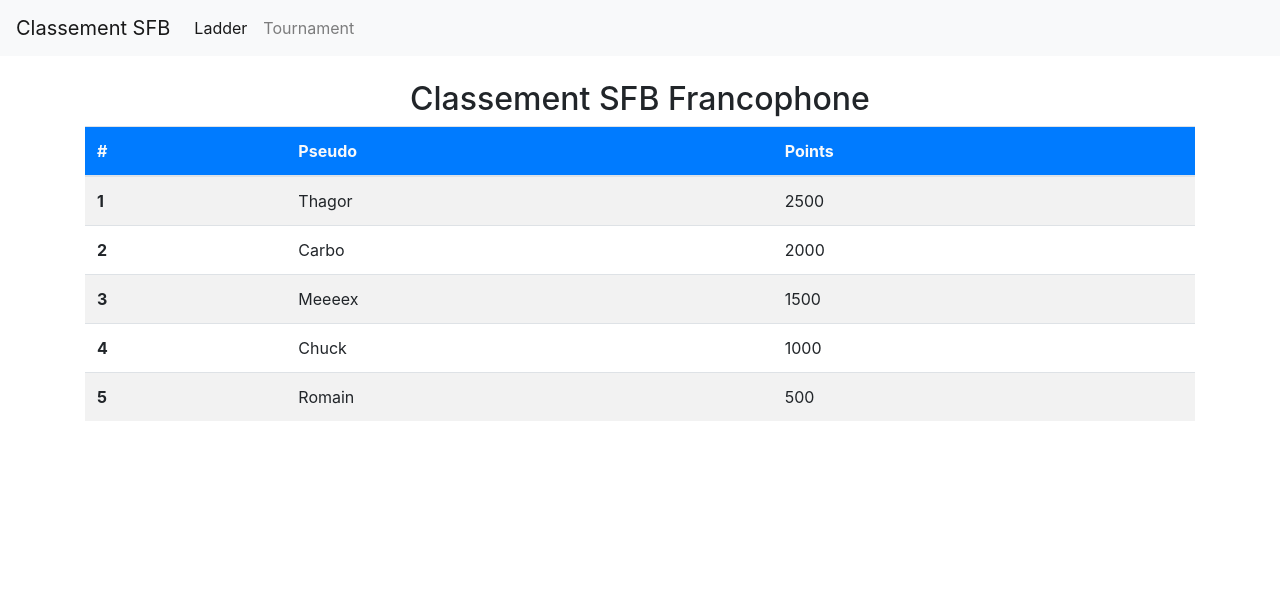
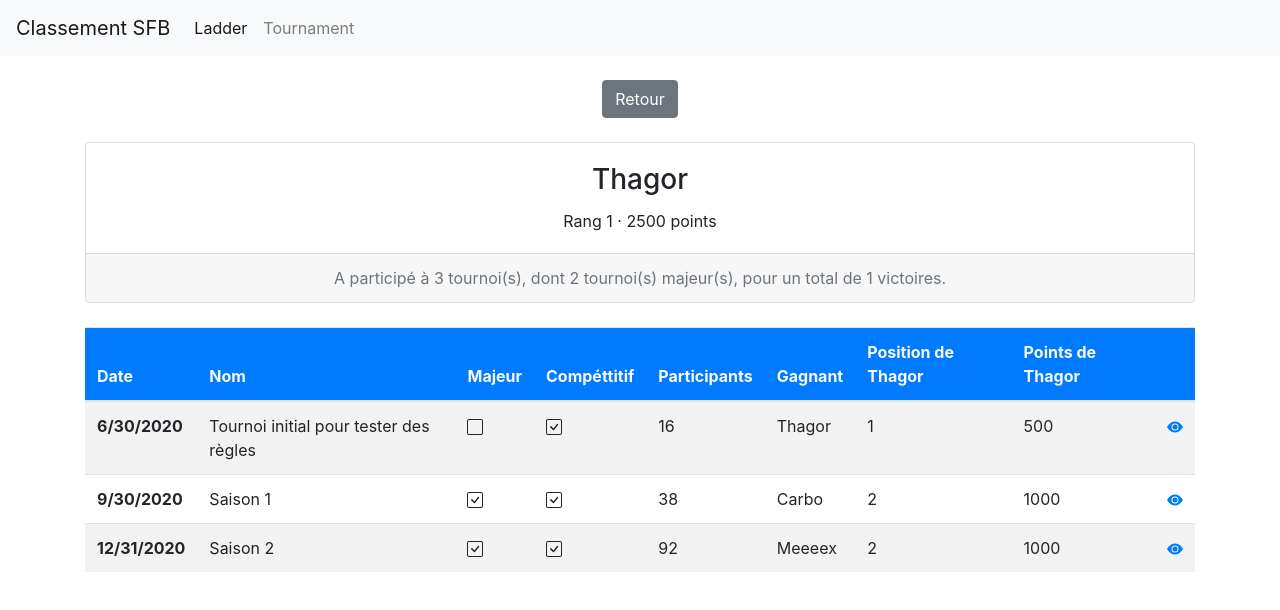
Before and after one commit to malexandre/sfb-ranking, a React (Create React App) app: page /ladder/1 in a window 1280 px wide. Shown: the top 610 px of the page. Built offline with nearby package versions, Linux system fonts and the light colour scheme.

Commit message:
feat(ladder): Add user details

```diff
--- a/src/App.js
+++ b/src/App.js
@@ -4,6 +4,7 @@ import { BrowserRouter as Router, Switch, Route, Link } from 'react-router-dom'
 import Ladder from './ladder/Ladder'
 import TournamentList from './tournament/TournamentList'
 import TournamentDetail from './tournament/TournamentDetail'
+import LadderDetail from './ladder/LadderDetail'
 
 export default function App() {
   return (
@@ -34,14 +35,15 @@ export default function App() {
       </nav>
 
       <div className="container mt-4">
-      <Switch>
+        <Switch>
           <Route path="/tournament/:uuid" component={ TournamentDetail } />
           <Route path="/tournament" component={ TournamentList } />
           <Route path="/test" component={ TournamentDetail } />
+          <Route path="/ladder/:uuid" component={ LadderDetail } />
           <Route path="/ladder" component={ Ladder } />
           <Route path="/" component={ Ladder } />
         </Switch>
-          </div>
+      </div>
     </Router>
   )
 }
--- a/src/ladder/Ladder.js
+++ b/src/ladder/Ladder.js
@@ -1,4 +1,6 @@
 import React from 'react'
+import { Link } from 'react-router-dom'
+import { EyeFill } from 'react-bootstrap-icons'
 
 const data = [
   {
@@ -38,6 +40,7 @@ export default function Ladder() {
             <th scope="col">#</th>
             <th scope="col">Pseudo</th>
             <th scope="col">Points</th>
+            <th scope="col"></th>
           </tr>
         </thead>
         <tbody>
@@ -47,6 +50,11 @@ export default function Ladder() {
                 <th scope="row">{ row.rank }</th>
                 <td>{ row.name }</td>
                 <td>{ row.points }</td>
+                <td>
+                  <Link to={ `/ladder/${'uuid'}` }>
+                    <EyeFill />
+                  </Link>
+                </td>
               </tr>
             )
           }) }
--- /dev/null
+++ b/src/ladder/LadderDetail.js
@@ -0,0 +1,126 @@
+import React from 'react'
+import { Square, CheckSquare, EyeFill } from 'react-bootstrap-icons'
+import { DateTime } from 'luxon'
+import PropTypes from 'prop-types'
+import { Link } from 'react-router-dom'
+
+const data = {
+  name: 'Thagor',
+  points: 2500,
+  rank: 1,
+  victories: 1,
+  tournaments: 3,
+  majors: 2,
+  history: [
+    {
+      name: 'Tournoi initial pour tester des règles',
+      major: false,
+      competitive: true,
+      date: new Date(2020, 5, 30).getTime(),
+      participants: 16,
+      winner: 'Thagor',
+      finalPosition: 1,
+      finalPoints: 500,
+    },
+    {
+      name: 'Saison 1',
+      major: true,
+      competitive: true,
+      date: new Date(2020, 8, 30).getTime(),
+      participants: 38,
+      winner: 'Carbo',
+      finalPosition: 2,
+      finalPoints: 1000,
+    },
+    {
+      name: 'Saison 2',
+      major: true,
+      competitive: true,
+      date: new Date(2020, 11, 31).getTime(),
+      participants: 92,
+      winner: 'Meeeex',
+      finalPosition: 2,
+      finalPoints: 1000,
+    },
+  ],
+}
+
+export default function LadderDetail({ match, history }) {
+  if (!match.isExact || !match.params || !match.params.uuid) {
+    return <div>{ 'Ce joueur n\'a pas été trouvé.' }</div>
+  }
+
+  return (
+    <div>
+      <div className="text-center mb-4">
+        <button className="btn btn-secondary" onClick={ () => history.goBack() } role="button">
+          Retour
+        </button>
+      </div>
+      <div className="card text-center">
+        <div className="card-body">
+          <h3 className="card-title">{ data.name }</h3>
+          <p className="card-text">
+            Rang { data.rank } { '  ·  ' } { data.points } points
+          </p>
+        </div>
+        <div className="card-footer text-muted">
+          <p className="card-text">
+            A participé à { data.tournaments } tournoi(s), dont { data.majors } tournoi(s) majeur(s),{ ' ' }
+            pour un total de { data.victories } victoires.
+          </p>
+        </div>
+      </div>
+      <div className="mt-4">
+        <table className="table table-striped">
+          <thead className="bg-primary text-light">
+            <tr>
+              <th scope="col">Date</th>
+              <th scope="col">Nom</th>
+              <th scope="col">Majeur</th>
+              <th scope="col">Compéttitif</th>
+              <th scope="col">Participants</th>
+              <th scope="col">Gagnant</th>
+              <th scope="col">Position de { data.name }</th>
+              <th scope="col">Points de { data.name }</th>
+              <th scope="col"></th>
+            </tr>
+          </thead>
+          <tbody>
+            { data.history.map((row, index) => {
+              return (
+                <tr key={ index }>
+                  <th scope="row">{ DateTime.fromMillis(row.date).toLocaleString(DateTime.DATE_SHORT) }</th>
+                  <td>{ row.name }</td>
+                  <td>{ row.major ? <CheckSquare /> : <Square /> }</td>
+                  <td>{ row.competitive ? <CheckSquare /> : <Square /> }</td>
+                  <td>{ row.participants }</td>
+                  <td>{ row.winner }</td>
+                  <td>{ row.finalPosition }</td>
+                  <td>{ row.finalPoints }</td>
+                  <td>
+                    <Link to={ `/tournament/${'uuid'}` }>
+                      <EyeFill />
+                    </Link>
+                  </td>
+                </tr>
+              )
+            }) }
+          </tbody>
+        </table>
+      </div>
+    </div>
+  )
+}
+
+LadderDetail.propTypes = {
+  match: PropTypes.shape({
+    isExact: PropTypes.bool,
+    params: PropTypes.shape({
+      uuid: PropTypes.string,
+    }),
+  }),
+  history: PropTypes.shape({
+    goBack: PropTypes.func,
+  }),
+}
```
